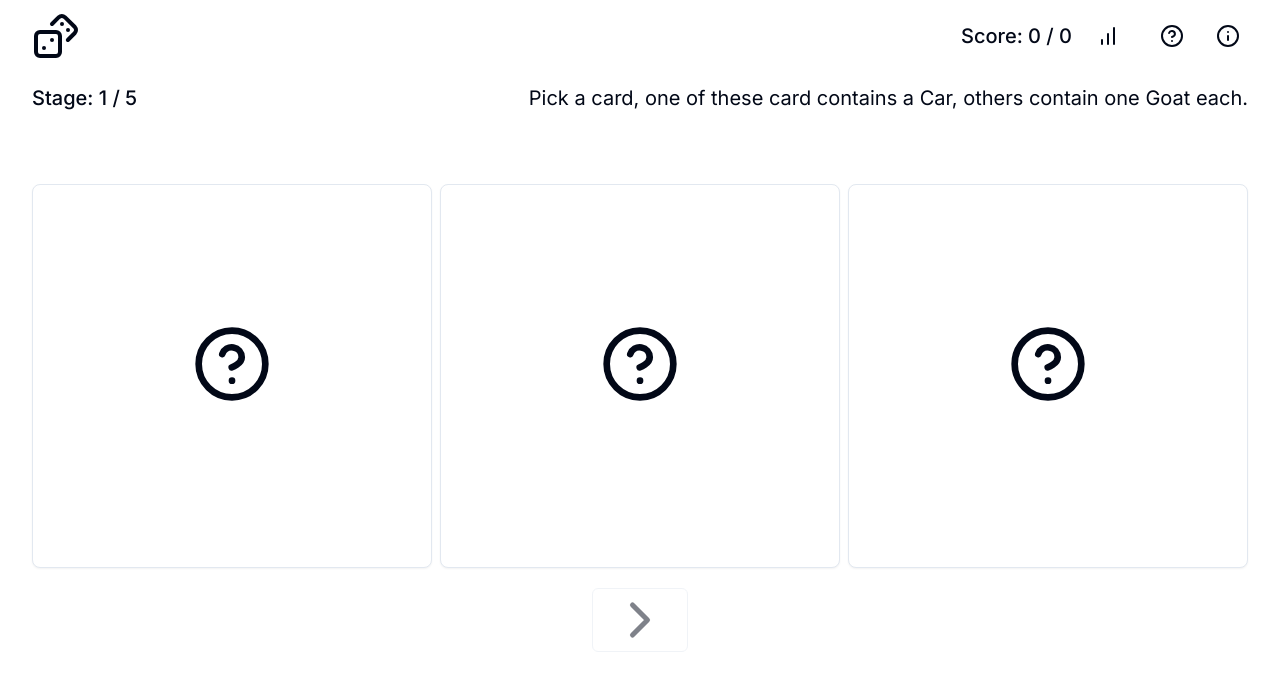
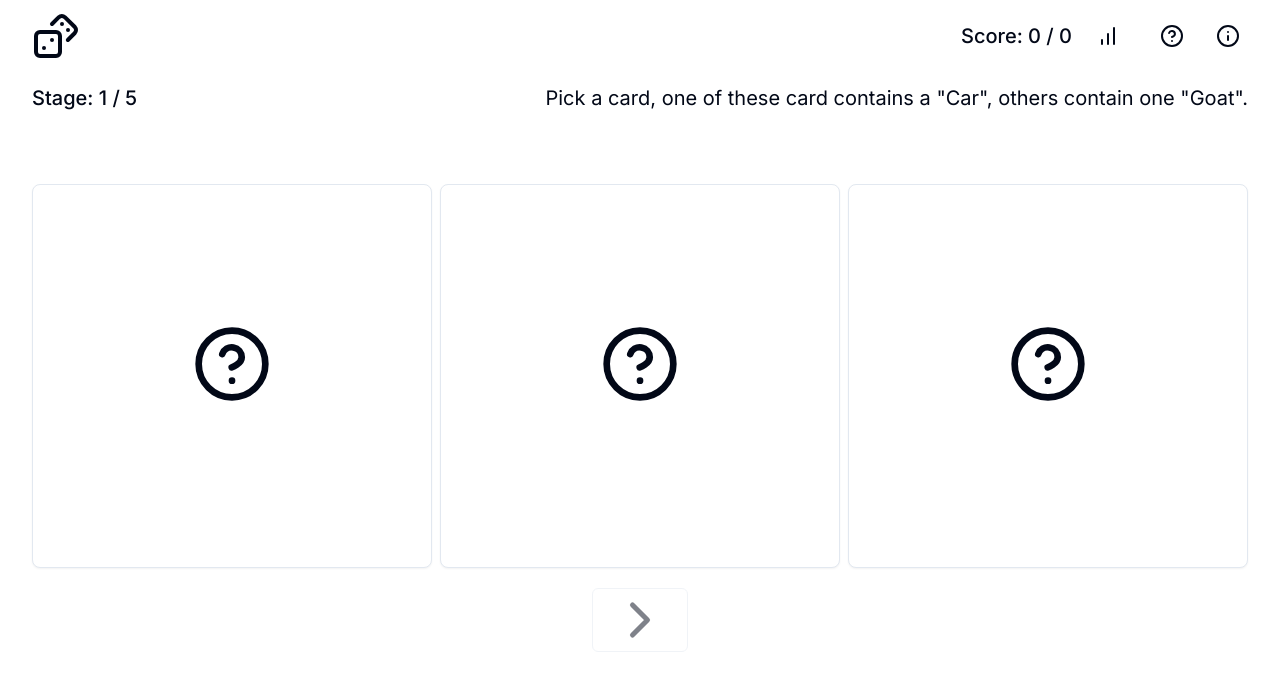
Before and after one commit to StepAsideLiL/car-or-goat, a Next.js app: page /play in a window 1280 px wide. Shown: the top 686 px of the page. Built offline with nearby package versions, Linux system fonts and the light colour scheme.

Commit message:
update: stage messages

```diff
--- a/components/playing-field/cards-section.tsx
+++ b/components/playing-field/cards-section.tsx
@@ -29,11 +29,11 @@ const CardSection = () => {
   const seletectedCard = useStore((state) => state.selectedCard);
   const item = useStore((state) => state.selectedItem);
   const stageMessage = [
-    "Pick a card, one of these card contains a Car, others contain one Goat each.",
+    'Pick a card, one of these card contains a "Car", others contain one "Goat".',
     "Revel a card.",
-    "Here is a Goat card.",
+    'Here is a "Goat" card.',
     "Would you like to change your initial card?",
-    item === 1 ? "You win a Car" : "You got a Goat",
+    item === 1 ? 'You win a "Car"' : 'You got a "Goat"',
   ];
 
   const handleNextBtn = () => {
```
